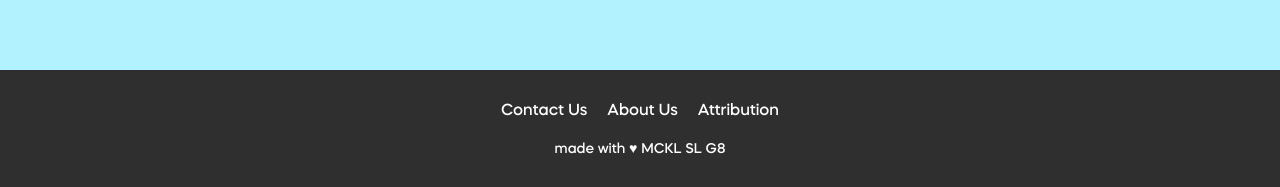
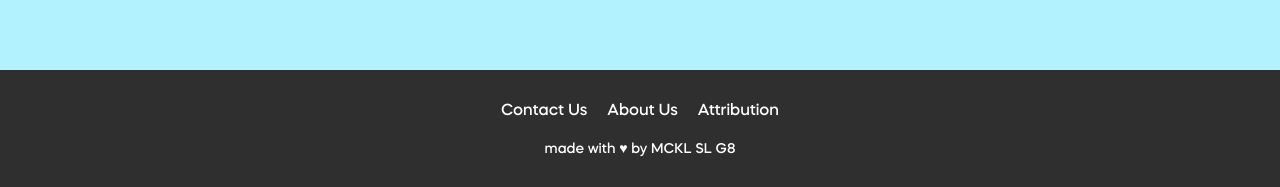
Before and after one commit to vrevolverrr/service-learning, a Next.js app: page /minigame in a window 1280 px wide. Shown: the part 730-917 px from the top of the page. Built offline with nearby package versions, Linux system fonts and the light colour scheme.

Commit message:
:sparkles: fixed footer font

```diff
--- a/components/Footer.js
+++ b/components/Footer.js
@@ -2,13 +2,13 @@ import styles from '../styles/footer.module.css';
 
 export default function Footer() {
     return (
-        <footer className={styles.footer}>
+        <div className={styles.footer}>
             <div style={{display: 'flex', flexDirection: 'row', marginBottom: '20px'}}>
                 <p className={styles.item}>Contact Us</p>
                 <p className={styles.item}>About Us</p>
                 <p className={styles.item}>Attribution</p>
             </div>
-            <p style={{fontSize: '14px'}}>made with ♥ MCKL SL G8</p>
-        </footer>
+            <p style={{fontSize: '14px'}}>made with ♥ by MCKL SL G8</p>
+        </div>
     );
 }
```
